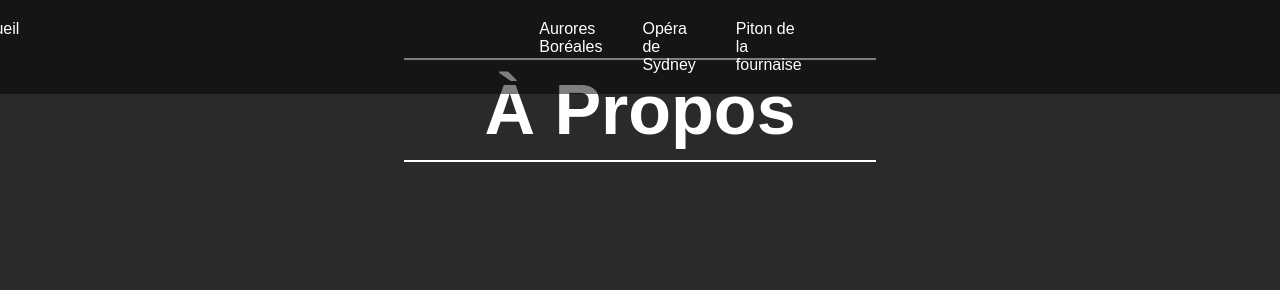
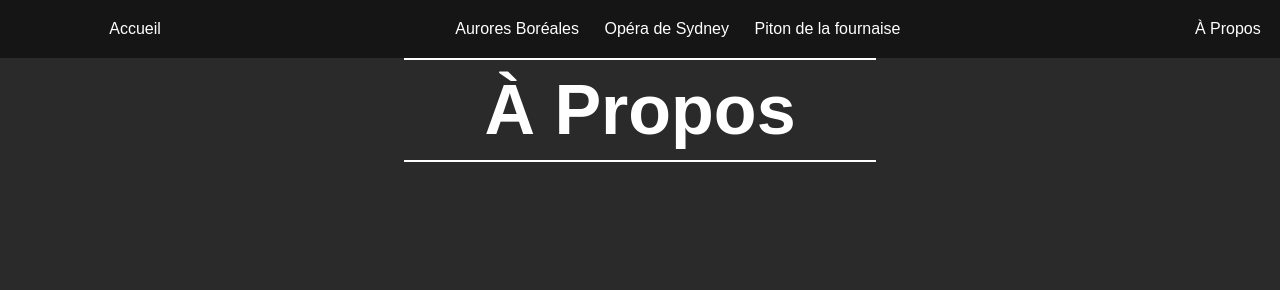
Before and after one commit to Sagate77/SiteWebSAE105, a plain HTML site: page html/propos.html in a window 1280 px wide. Shown: the top 290 px of the page. Drawn offline with Linux system fonts and the light colour scheme.

Commit message:
Update propos.css

```diff
--- a/css/propos.css
+++ b/css/propos.css
@@ -20,23 +20,24 @@ body {
     justify-content: center;
     top: 0;
     width: 100%;
-  padding: 20px 30px;
+    height: auto;
+    padding: 20px 45px;
     background-color: rgba(0, 0, 0, 0.5);
     margin: 0;
     list-style: none;
-  z-index: 20; /* Assurez-vous que le menu est au-dessus des autres éléments */
+    z-index: 20;
 }
 
 .nav-menu .left {
-  margin-right: 500px; /* Pousse cet élément vers la gauche */
+    margin-right: 22vw; /* pousse cet élément vers la gauche */
 }
 
 .nav-menu .right {
-  margin-left: 500px; /* Pousse cet élément vers la droite */
+    margin-left: 22vw; /* pousse cet élément vers la droite */
 }
 
 .nav-menu li {
-  margin: 0 20px;
+    margin: 0 1vw;
 }
 
 .nav-menu a {
@@ -45,9 +46,13 @@ body {
     font-size: 16px;
 }
 
-
-
-
+.nav-menu img {
+    position: absolute;
+    height: 90%;
+    width: auto;
+    top: 3px;
+    left: 8vw;
+}
 
 
 /* Ajout de styles pour la section À propos */
```
Lines whose indentation alone changed are shown as unchanged.
